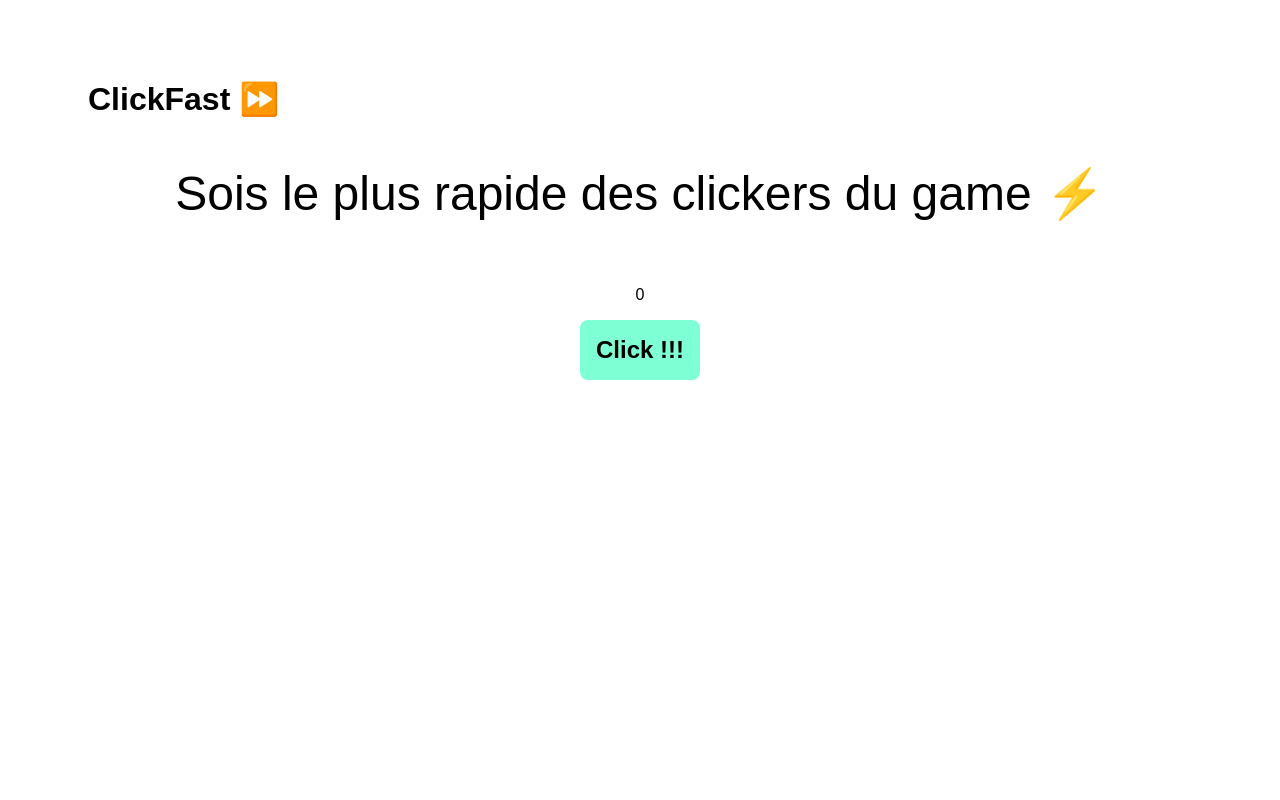
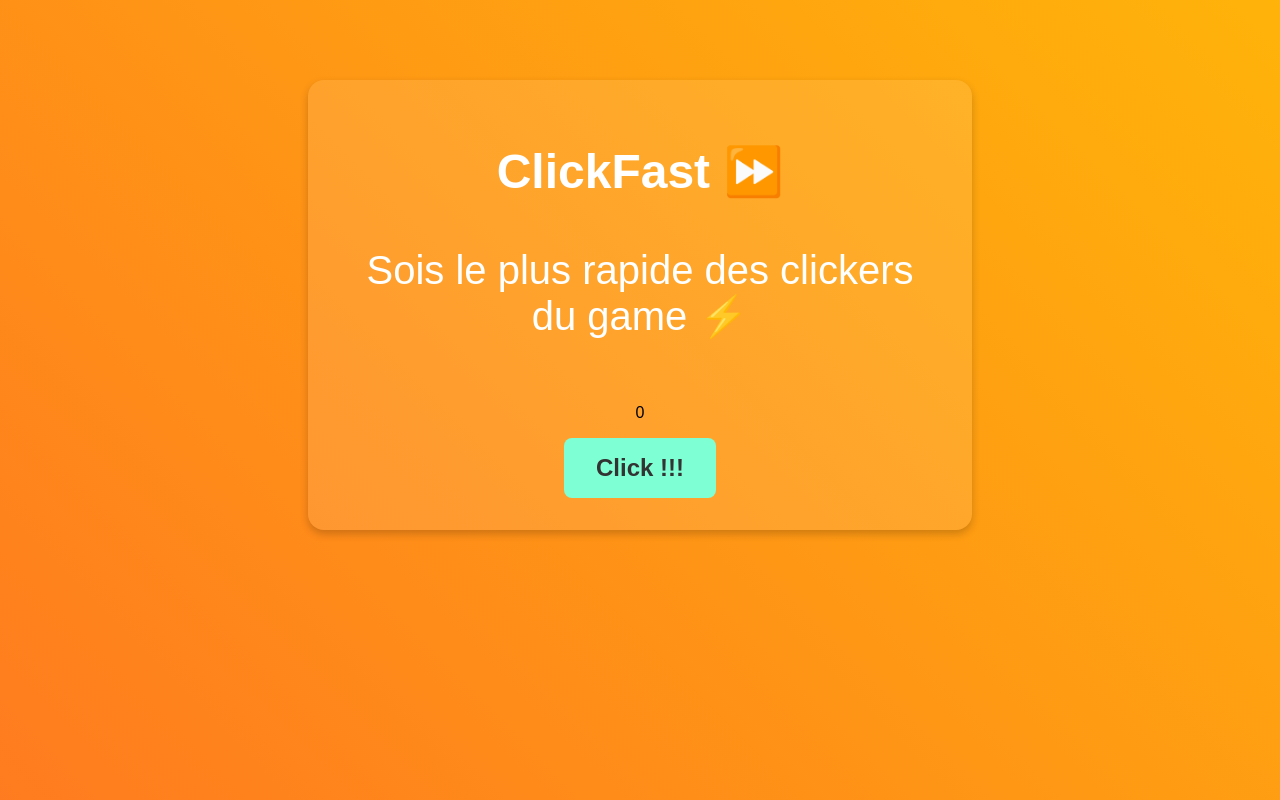
Before and after one commit to ayou985/ClickFast, a website: page index.html in a window 1280 px wide. Drawn offline with Linux system fonts and the light colour scheme.

Commit message:
Mise a jour du style css

```diff
--- a/style.css
+++ b/style.css
@@ -1,38 +1,79 @@
+/* Corps de la page avec un dégradé animé */
 body {
   font-family: sans-serif;
+  background: linear-gradient(45deg, #ff004f, #ffcc00);
+  background-size: 400% 400%;
+  animation: gradientAnimation 10s ease infinite;
+  margin: 0;
+  padding: 0;
 }
 
+/* Animation pour le fond dégradé */
+@keyframes gradientAnimation {
+  0% { background-position: 0% 50%; }
+  50% { background-position: 100% 50%; }
+  100% { background-position: 0% 50%; }
+}
+
+/* Style du titre */
 h1 {
   font-family: fantasy;
+  text-align: center;
+  color: white;
+  font-size: 3rem;
+  margin-top: 2rem;
 }
 
+/* Conteneur principal */
 #container {
-    margin: 5rem;
+  margin: 5rem auto;
+  max-width: 600px;
+  background-color: rgba(255, 255, 255, 0.1);
+  padding: 2rem;
+  border-radius: 1rem;
+  box-shadow: 0 4px 8px rgba(0, 0, 0, 0.2);
 }
 
-#button-clicker{
+/* Style du bouton avec effets */
+#button-clicker {
   background-color: aquamarine;
-    border:none;
-    padding: 1rem;
+  border: none;
+  padding: 1rem 2rem;
   border-radius: 0.5rem;
   cursor: pointer;
   font-size: 1.5rem;
   font-weight: bold;
-    transition: all 0.3s;
-    &:hover {
-      scale: 1.1;
-    }
+  color: #333;
+  transition: transform 0.3s ease, box-shadow 0.3s ease;
 }
 
-.flex-center{
+#button-clicker:hover {
+  transform: scale(1.1);
+  box-shadow: 0 8px 16px rgba(0, 255, 255, 0.3);
+}
+
+#button-clicker:active {
+  transform: scale(0.9);
+}
+
+/* Flexbox pour centrer le contenu */
+.flex-center {
   display: flex;
   justify-content: center;
   align-items: center;
   text-align: center;
 }
 
+/* Slogan avec police et animation */
 .catchphrase {
-    font-size: 3rem;
+  font-size: 2.5rem;
   margin: 3rem 0;
   text-align: center;
+  color: white;
+  animation: fadeIn 2s ease-out;
 }
+
+@keyframes fadeIn {
+  from { opacity: 0; transform: translateY(-20px); }
+  to { opacity: 1; transform: translateY(0); }
+}
```
Also changed, not shown: package.json (added, +15 -0 lines), script.test.js (added, +14 -0 lines), 3 other files. Lines whose indentation alone changed are shown as unchanged.
